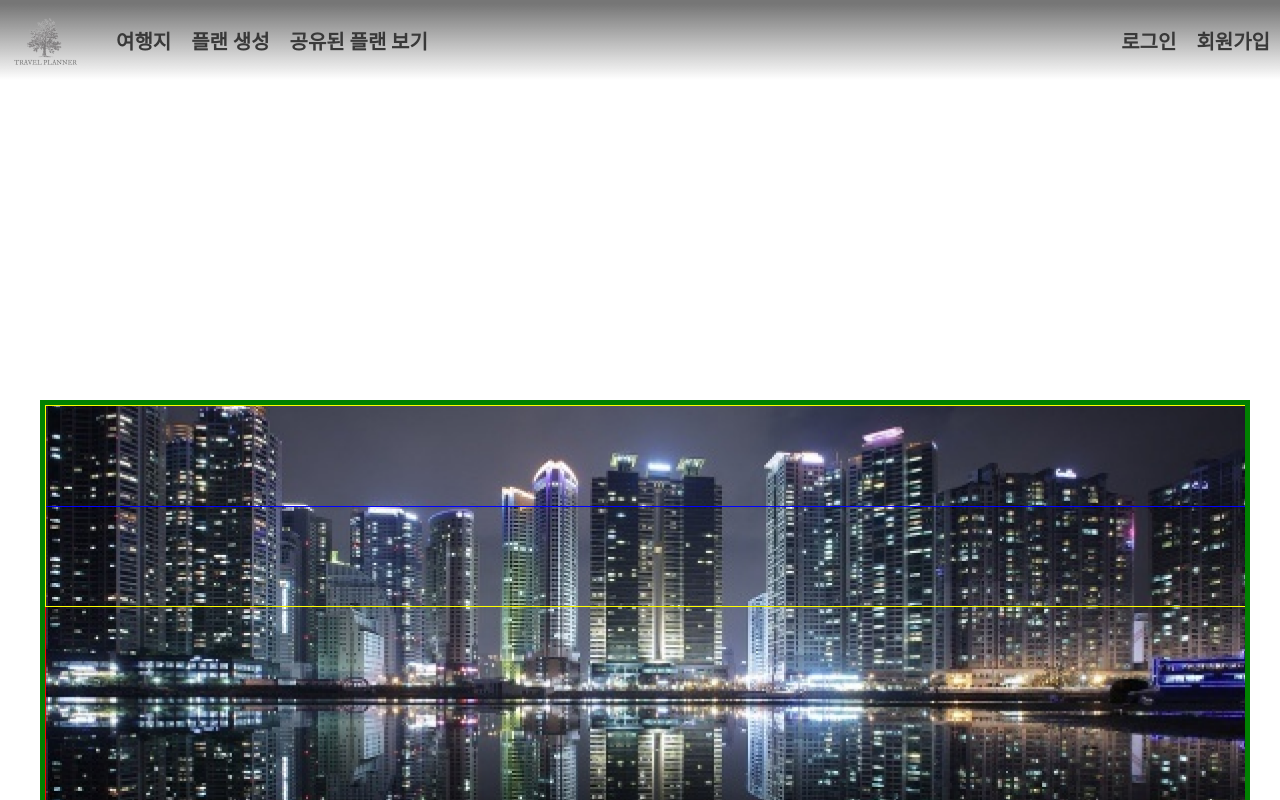
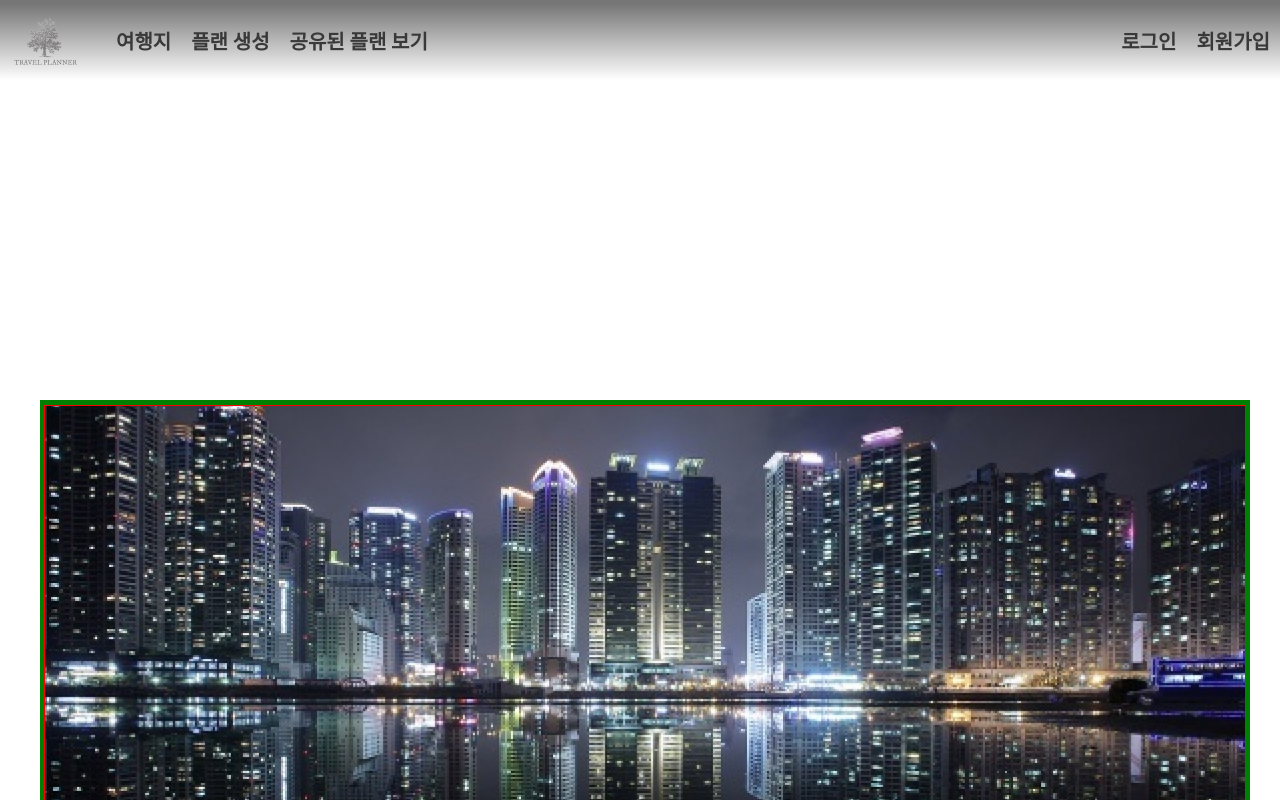
Before and after one commit to ten-3dev/travel-planner, a React (Create React App) app: page /calendar in a window 1280 px wide. Shown: the top 800 px of the page. Built offline with nearby package versions, Linux system fonts and the light colour scheme.

Commit message:
캘린더 수정

```diff
--- a/src/Pages/CalendarPage/index.js
+++ b/src/Pages/CalendarPage/index.js
@@ -10,12 +10,24 @@ const calendarPage = () =>{
                     <Styles.ShareBtn/>
                 </Styles.ImageBox>
                 <Styles.Menu>
-                    <Styles.Information/>
+                    <Styles.PlanInfoList>
+                        <Styles.PlanInfo>
+                            <Styles.Day/>
+                            <Styles.PlanImage/>
+                            <Styles.Title/>
+                            <Styles.Content/>
+                            <Styles.MapBtn/>
+                        </Styles.PlanInfo>
+                    </Styles.PlanInfoList>
                     <Styles.Map/>
                 </Styles.Menu>
                 <Styles.Comment>
                     <Styles.ReviewBox>
-                        <Styles.Review/>
+                        <Styles.Review>
+                            <Styles.ReImage/>
+                            <Styles.ReContent/>
+                            <Styles.ReDate/>
+                        </Styles.Review>
                     </Styles.ReviewBox>
                     <Styles.InputBox>
                         <Styles.InputBoxText/>
--- a/src/Pages/CalendarPage/style.js
+++ b/src/Pages/CalendarPage/style.js
@@ -4,11 +4,8 @@ export const Wrapper = styled.div`
     position: relative;
     display: flex;
     justify-content: center;
-    overflow: auto;
-
     height: 100vh;
     width: 100%;
-
 `
 
 export const ContentBox = styled.div`
@@ -17,8 +14,7 @@ export const ContentBox = styled.div`
     position: absolute;
     display: flex;
     flex-direction: column;
-    align-item: center;
-    overflow: auto;
+    align-items: center;
 
     width: 1200px;
     top: 50%;
@@ -32,7 +28,6 @@ export const ImageBox = styled.div`
 
     position: relative;
     display: flex;
-    flex-direction: column;
 
     width: 100%;
     height:700px;
@@ -66,9 +61,7 @@ export const ShareBtn = styled.div`
 `
 
 export const Menu = styled.div`
-    border: 1px solid blue;
-
-    position: absolute;
+    border: 7px solid blue;
 
     width: 100%;
     height: 100px;
@@ -76,7 +69,37 @@ export const Menu = styled.div`
 
 `
 
-export const Information = styled.div`
+export const PlanInfoList = styled.div`
+
+
+`
+
+export const PlanInfo = styled.div`
+
+
+`
+
+export const Day = styled.div`
+
+
+`
+
+export const PlanImage = styled.div`
+
+
+`
+
+export const Title = styled.div`
+
+
+`
+
+export const Content = styled.div`
+
+
+`
+
+export const MapBtn = styled.div`
 
 
 `
@@ -86,9 +109,7 @@ export const Map = styled.div`
 `
 
 export const Comment = styled.div`
-    position: absolute;
-
-    border: 1px solid yellow;
+    border: 5px solid yellow;
 
     width: 100%;
     height: 200px;
@@ -100,6 +121,18 @@ export const ReviewBox = styled.div`
 `
 
 export const Review = styled.div`
+
+`
+
+export const ReImage = styled.div`
+
+`
+
+export const ReContent = styled.div`
+
+`
+
+export const ReDate = styled.div`
 
 `
 
```
